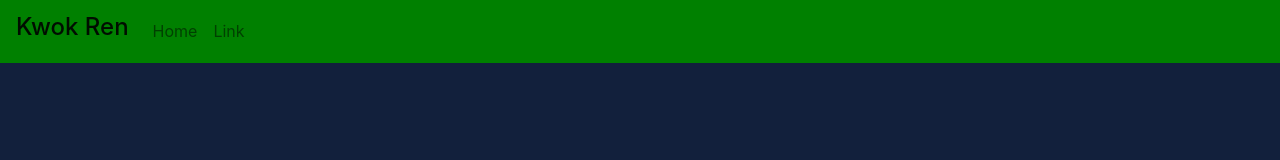
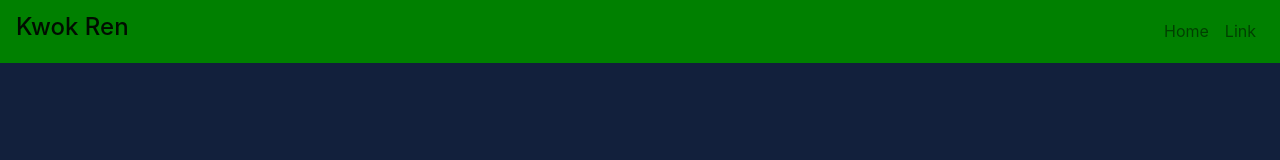
Before and after one commit to KwokRen/Web_Portfolio, a React (Create React App) app: page / in a window 1280 px wide. Shown: the top 160 px of the page. Built offline with nearby package versions, Linux system fonts and the light colour scheme.

Commit message:
added styles to right tags

```diff
--- a/src/styles/Navbar.css
+++ b/src/styles/Navbar.css
@@ -1,6 +1,6 @@
 @media (min-width: 992px) {
 
-    .navbar-expand-lg .navbar-collapse {
+    .navbar-expand-lg .navbar-nav {
         width: 100%;
         justify-content: flex-end;
     }
```
